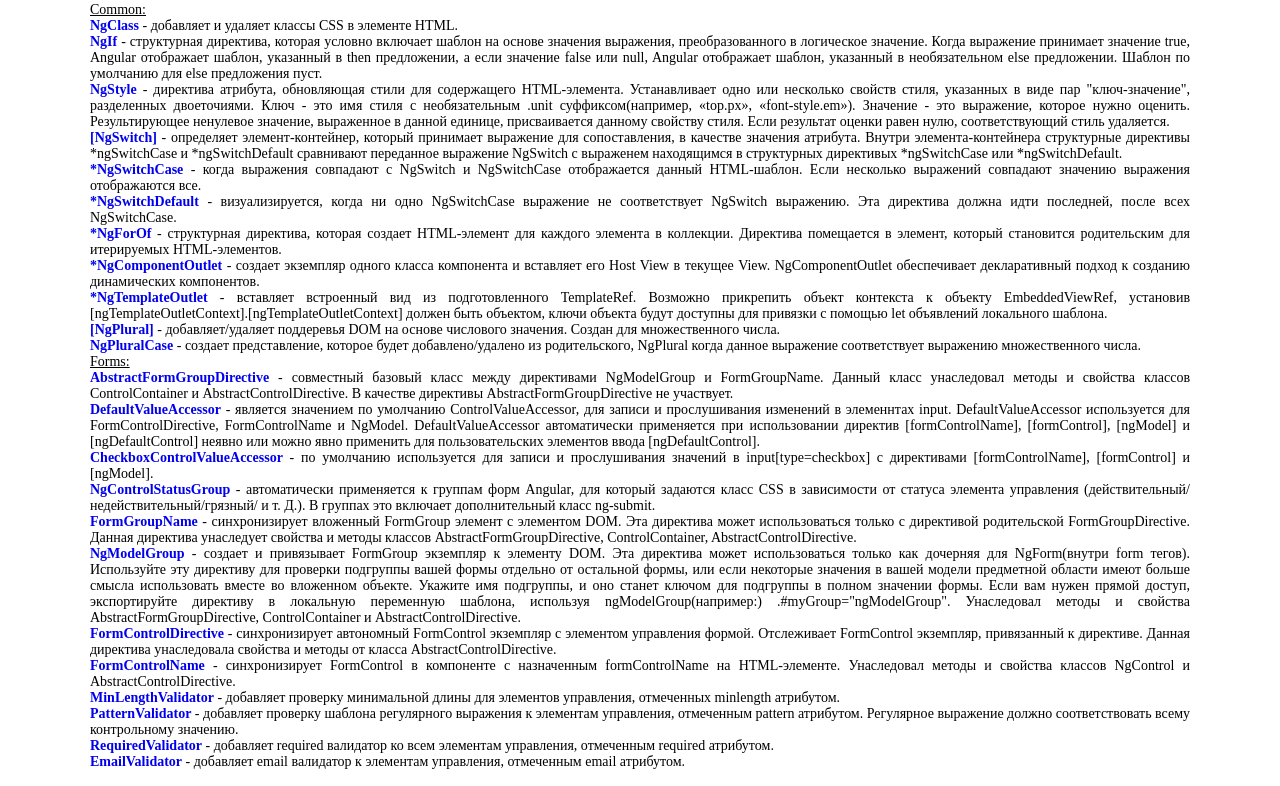
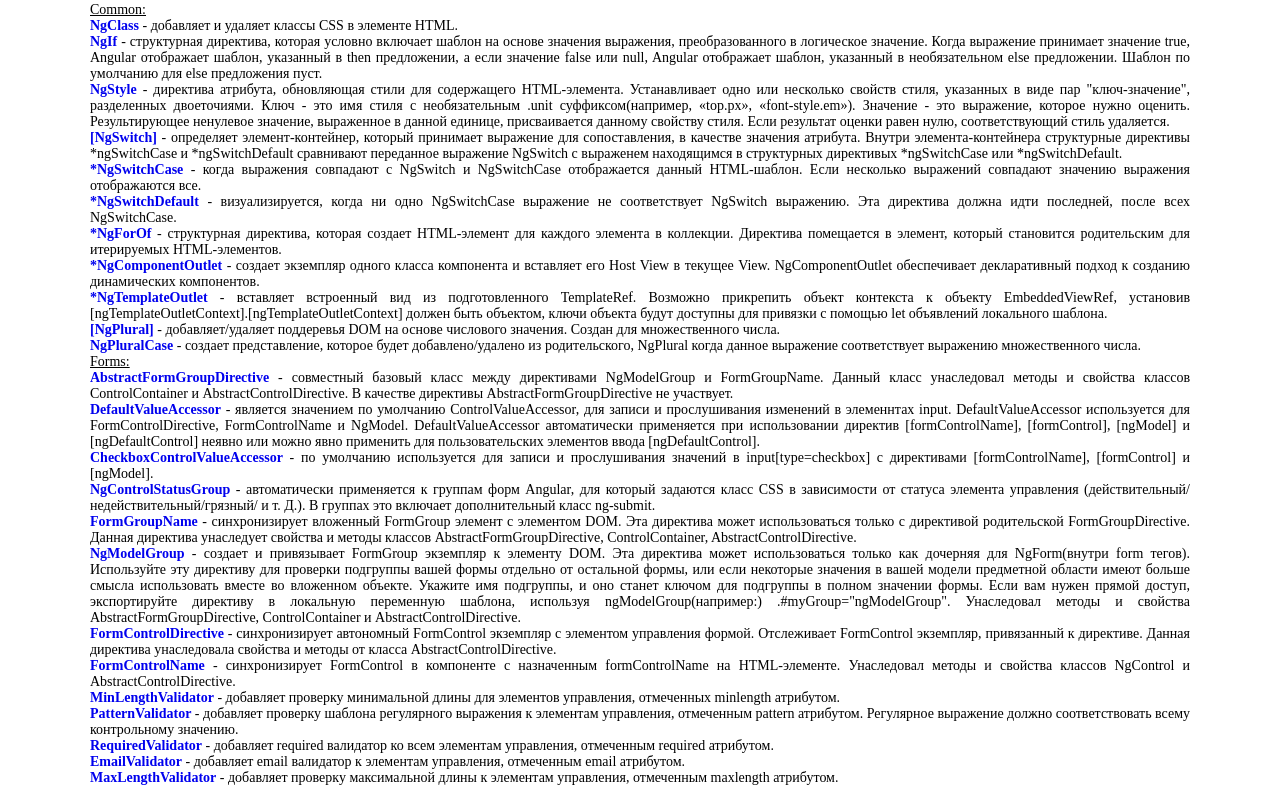
Before and after one commit to ArtemKashirin/API, an Angular app: page / in a window 1280 px wide. Shown: the part 1220-2006 px from the top of the page. Built offline with nearby package versions, Linux system fonts and the light colour scheme.

Commit message:
DIRECTIVE: MaxLengthValidator

```diff
--- a/src/app/app.component.html
+++ b/src/app/app.component.html
@@ -66,3 +66,4 @@
 <app-pattern-validator></app-pattern-validator>
 <app-required-validator></app-required-validator>
 <app-email-validator></app-email-validator>
+<app-max-length-validator></app-max-length-validator>
--- a/src/app/app.module.ts
+++ b/src/app/app.module.ts
@@ -61,6 +61,7 @@ import { RequiredValidatorComponent } from './directive/required-validator/requi
 import { CheckboxControlValueAccessorComponent } from './directive/checkbox-control-value-accessor/checkbox-control-value-accessor.component';
 import { EmailValidatorComponent } from './directive/email-validator/email-validator.component';
 import { FormControlNameComponent } from './directive/form-control-name/form-control-name.component';
+import { MaxLengthValidatorComponent } from './directive/max-length-validator/max-length-validator.component';
 
 
 @NgModule({
@@ -123,6 +124,7 @@ import { FormControlNameComponent } from './directive/form-control-name/form-con
     CheckboxControlValueAccessorComponent,
     EmailValidatorComponent,
     FormControlNameComponent,
+    MaxLengthValidatorComponent,
   ],
   imports: [
     BrowserModule,
--- /dev/null
+++ b/src/app/directive/max-length-validator/max-length-validator.component.html
@@ -0,0 +1,7 @@
+<p><b><a [href] = "this.MaxLengthValidator">MaxLengthValidator</a></b> - добавляет проверку максимальной длины к элементам управления,
+  отмеченным maxlength атрибутом.</p>
+
+<!--<div>-->
+<!--  <input type = "text" [formControl]="this.name">-->
+<!--  <p>{{ this.name.errors | json }}</p>-->
+<!--</div>-->
--- /dev/null
+++ b/src/app/directive/max-length-validator/max-length-validator.component.ts
@@ -0,0 +1,18 @@
+import {Component, OnInit} from '@angular/core';
+import {FormControl, Validators} from "@angular/forms";
+
+@Component({
+  selector: 'app-max-length-validator',
+  templateUrl: './max-length-validator.component.html',
+  styleUrls: ['./max-length-validator.component.scss']
+})
+export class MaxLengthValidatorComponent implements OnInit {
+  public MaxLengthValidator: string = 'https://angular.io/api/forms/MaxLengthValidator';
+  public name: FormControl = new FormControl('Ivann', Validators.maxLength(4))
+  constructor() {
+  }
+
+  ngOnInit(): void {
+  }
+
+}
```
Also changed, not shown: src/app/directive/max-length-validator/max-length-validator.component.scss (added).
